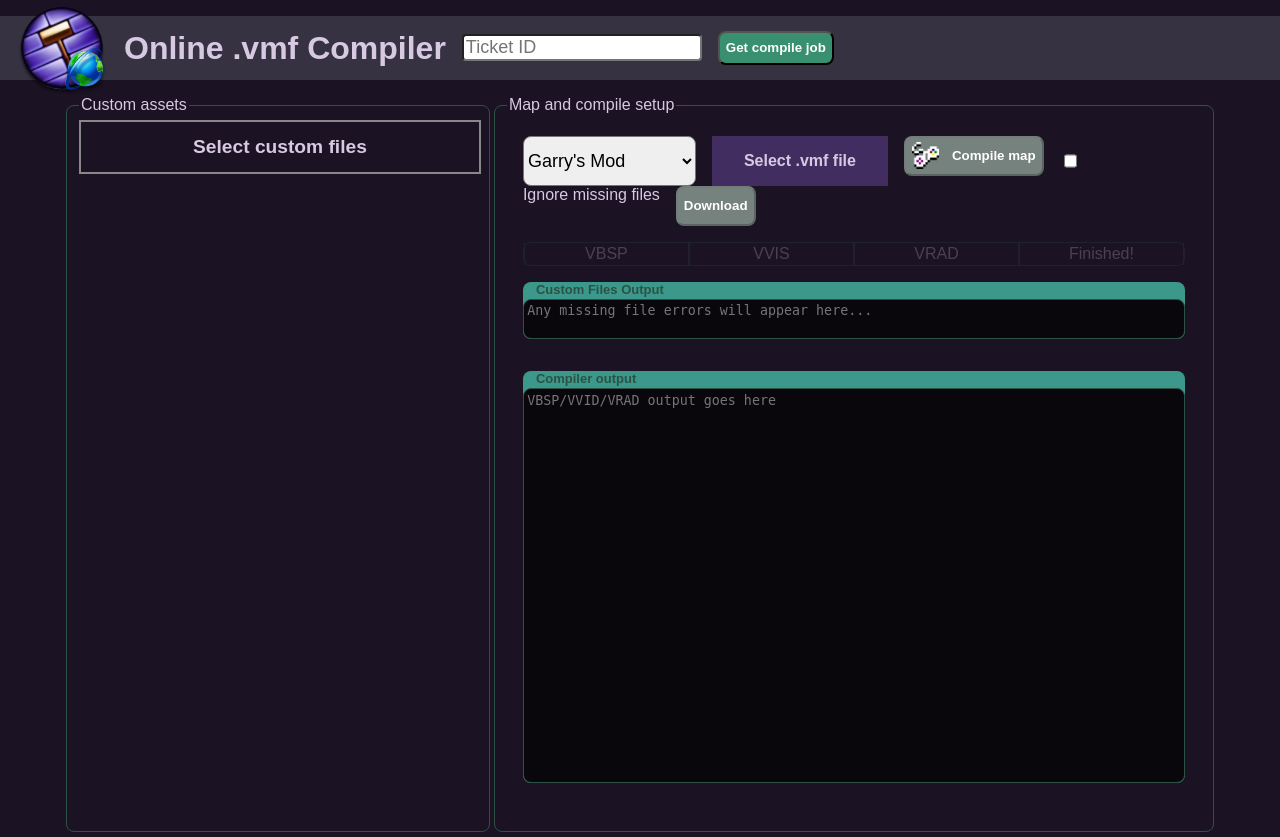
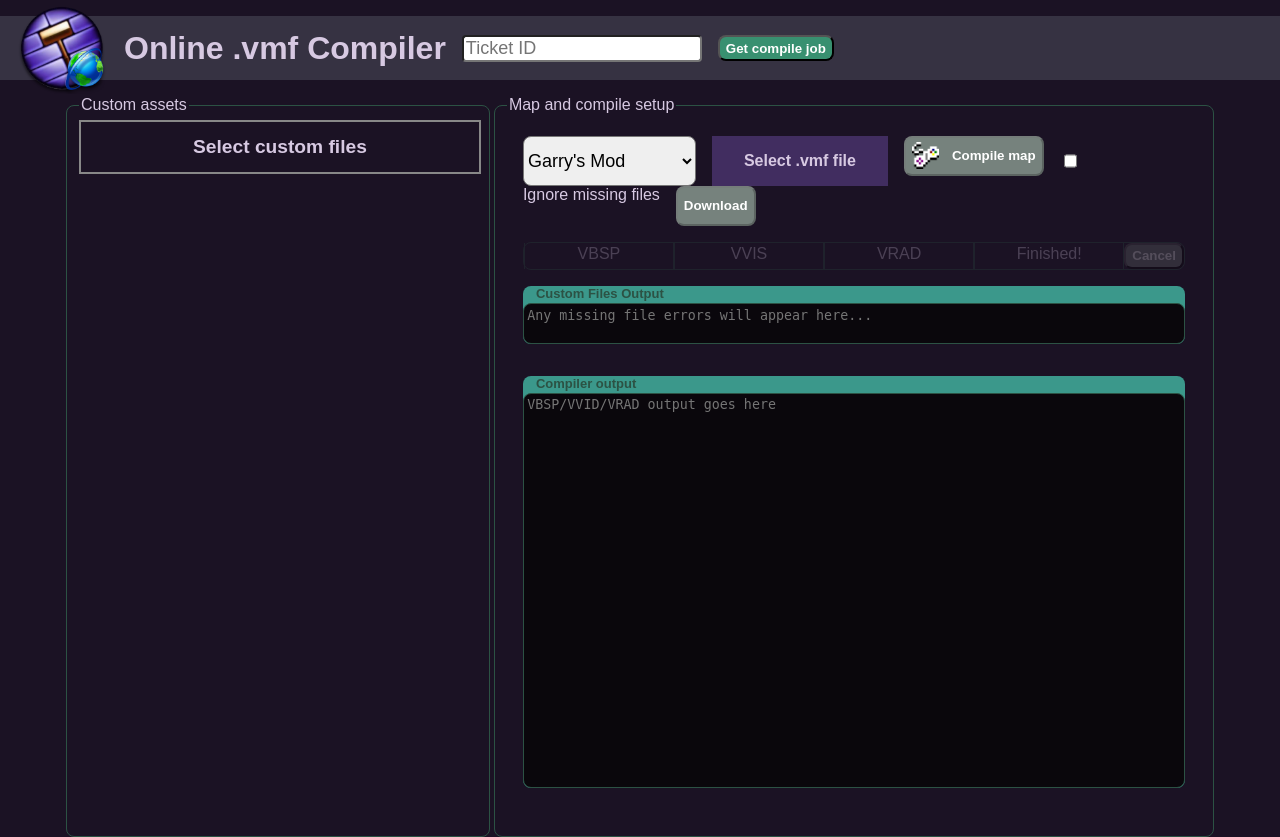
Before and after one commit to Vitaplex/online-vmf-compiler, a Flask app: page / in a window 1280 px wide. Run offline with Flask 3, Linux system fonts and the light colour scheme.

Commit message:
mroe stuff

```diff
--- a/compile_job_manager.py
+++ b/compile_job_manager.py
@@ -45,6 +45,9 @@ class CompileJobManager:
         compile_map(vbsp_path, vvis_path, vrad_path, map_file_path)
 
         return { "success": True }
+
+    def cancel_compile_job(self, job_id):
+        ...
 
     def get_compile_job(self, job_id):
         job_files = self.get_files_for_job(job_id)
--- a/server.py
+++ b/server.py
@@ -43,6 +43,15 @@ def get_compile_job(job_id):
 
     return job_details, 200
 
+@app.route("/api/compile/<job_id>", methods=["DELETE"])
+def cancel_compile_job(job_id):
+    job_details = compile_job_manager.cancel_compile_job(job_id)
+
+    if not job_details:
+        return { "success": False, "error": "Job not found" }, 404
+
+    return job_details, 200
+
 @app.route("/api/resolve-files", methods=["POST"])
 def get_directory():
     files = set(json.loads(request.data))
--- a/static/css/style.css
+++ b/static/css/style.css
@@ -7,6 +7,9 @@
     --header-color: rgb(54, 50, 66);
     --body-color: rgb(27, 18, 36);
     --button-text: white;
+    --button-cancel: rgb(165, 68, 68);
+    --button-cancel-hover: rgb(192, 95, 95);
+    --button-cancel-click: rgb(131, 52, 52);
     --button-active: rgb(56, 144, 112);
     --button-hover: rgb(104, 188, 157);
     --button-click: rgb(52, 88, 75);
@@ -83,7 +86,7 @@ input {
 }
 
 .slim {
-    height: 2.5em;
+    height: 2em;
 }
 
 pre, textarea.pre {
@@ -138,6 +141,7 @@ button img {
 
 button.inactive {
     background-color: var(--button-inactive) !important;
+    pointer-events: none;
 }
 
 #header-content-right {
--- a/static/js/api.js
+++ b/static/js/api.js
@@ -17,8 +17,13 @@ export async function getCompileJob(jobId) {
     return await response.json();
 }
 
+export async function cancelCompileJob(jobId) {
+    const response = await fetch("/api/compile/" + jobId, { method: "DELETE" });
+    return await response.json();
+}
+
 export async function getBsp(jobId) {
-    window.open("/api/bsp/" + jobId,"_blank");
+    window.open("/api/bsp/" + jobId, "_blank");
 }
 
 export async function getJob(jobId) {
@@ -26,7 +31,7 @@ export async function getJob(jobId) {
     return await response.json();
 }
 
-export async function compileVmfFile(selectedGame, vmfFile, fileName){
+export async function compileVmfFile(selectedGame, vmfFile, fileName) {
     const params = new URLSearchParams({ game: selectedGame, fileName: fileName });
 
     const response = await sendFileAsync("api/compile?" + params, vmfFile);
@@ -34,7 +39,7 @@ export async function compileVmfFile(selectedGame, vmfFile, fileName){
     return await response.json();
 }
 
-export async function uploadFileForGame(fileData, path, selectedGame){
+export async function uploadFileForGame(fileData, path, selectedGame) {
     const params = new URLSearchParams({ game: selectedGame, filePath: path });
     const response = await sendFileAsync("api/upload-file?" + params, fileData);
     await isOk(response);
--- a/static/js/main.js
+++ b/static/js/main.js
@@ -29,6 +29,7 @@ const COMPILER_OUTPUT = document.getElementById("compiler-output");
 const DOWNLOAD_BUTTON = document.getElementById("download-button");
 const COMPILE_JOB_BUTTON = document.getElementById("button-input-ticket");
 const COMPILE_JOB_INPUT = document.getElementById("input-ticket");
+const CANCEL_COMPILE_JOB = document.getElementById("button-cancel-compile");
 const PROGRESS_BAR = {
     progressBar: document.getElementById("progress-bar"),
     vbspStatus: document.getElementById("progress-vbsp"),
@@ -67,6 +68,14 @@ async function setupCompileJobButton() {
         const jobId = COMPILE_JOB_INPUT.value;
         JOB_ID = jobId;
         getCompileJobStatus(jobId, true);
+    });
+}
+
+async function setupCancelCompileButton() {
+    CANCEL_COMPILE_JOB.addEventListener("click", async () => {
+        const jobId = COMPILE_JOB_INPUT.value;
+        JOB_ID = jobId;
+        const response = api.cancelCompileJob(jobId);
     });
 }
 
@@ -164,7 +173,6 @@ async function getCompileJobStatus(jobId, fromCompileJobButton = false) {
                 alert("Job has maybe not started!");
                 break;
             }
-
             response = await api.getCompileJob(jobId);
 
             if (response.success == false) {
@@ -175,6 +183,7 @@ async function getCompileJobStatus(jobId, fromCompileJobButton = false) {
 
             COMPILER_OUTPUT.value = response.log;
 
+            enableElement(CANCEL_COMPILE_JOB);
             updateStatuses(response.statuses);
 
             if (fromCompileJobButton) {
@@ -186,8 +195,9 @@ async function getCompileJobStatus(jobId, fromCompileJobButton = false) {
                 enableElement(INPUT_VMF);
                 enableElement(LABEL_INPUT_VMF);
                 enableElement(BUTTON_COMPILE_VMF, BUTTON_COMPILE_VMF_ORIGINALTEXT);
+                enableElement(DOWNLOAD_BUTTON);
 
-                enableElement(DOWNLOAD_BUTTON);
+                disableElement(CANCEL_COMPILE_JOB);
 
                 break;
             }
@@ -213,19 +223,19 @@ function updateStatuses(statuses) {
     const vrad = statuses.filter(rs => rs.status == "vrad");
     const finished = statuses.filter(rs => rs.status == "finished");
 
-    if (vbsp.length > 0 && PROGRESS_BAR.vbspStatus.classList.length == 1) {
+    if (vbsp.length > 0 && !PROGRESS_BAR.vbspStatus.classList.contains("finished")) {
         setStatus(PROGRESS_BAR.vbspStatus, "running");
         setStatus(PROGRESS_BAR.vvisStatus, "queued");
         setStatus(PROGRESS_BAR.vradStatus, "queued");
         setStatus(PROGRESS_BAR.finishedStatus, "queued");
     }
-    if (vvis.length > 0 && PROGRESS_BAR.vvisStatus.classList.length == 1) {
+    if (vvis.length > 0 && !PROGRESS_BAR.vvisStatus.classList.contains("finished")) {
         setStatus(PROGRESS_BAR.vbspStatus, "finished");
         setStatus(PROGRESS_BAR.vvisStatus, "running");
         setStatus(PROGRESS_BAR.vradStatus, "queued");
         setStatus(PROGRESS_BAR.finishedStatus, "queued");
     }
-    if (vrad.length > 0 && PROGRESS_BAR.vradStatus.classList.length == 1) {
+    if (vrad.length > 0 && !PROGRESS_BAR.vradStatus.classList.contains("finished")) {
         setStatus(PROGRESS_BAR.vbspStatus, "finished");
         setStatus(PROGRESS_BAR.vvisStatus, "finished");
         setStatus(PROGRESS_BAR.vradStatus, "running");
--- a/templates/index.html
+++ b/templates/index.html
@@ -50,6 +50,7 @@
                         <div id="progress-finished" class="progress-item">
                             <span>Finished!</span>
                         </div>
+                        <button id="button-cancel-compile" class="inactive slim">Cancel</button>
                     </div>
                 </div>
                 <div class="labeled flex fd-lr max">
```
